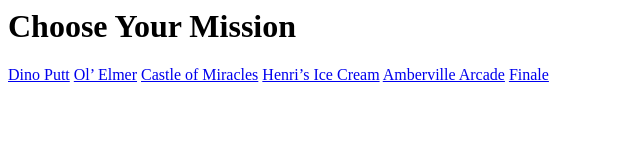
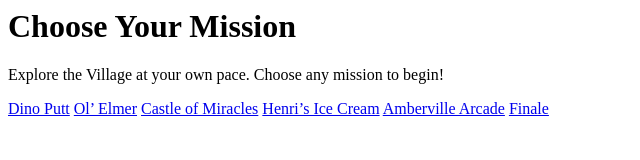
Before and after one commit to amandap-beep/Studio2, a plain HTML site: page map.html in a window 1280 px wide. Shown: the whole page, without its empty margins (0-640 px from the left). Drawn offline with Linux system fonts and the light colour scheme.

Commit message:
Add subtitle for mission selection guidance
Added a subtitle to guide users in choosing missions.

```diff
--- a/map.html
+++ b/map.html
@@ -1,6 +1,9 @@
 <body>
   <div class="map-container">
     <h1>Choose Your Mission</h1>
+
+    <!-- ✨ Add this message here -->
+    <p class="subtitle">Explore the Village at your own pace. Choose any mission to begin!</p>
 
     <div class="missions">
       <a href="mission1.html" class="mission-btn">Dino Putt</a>
```
